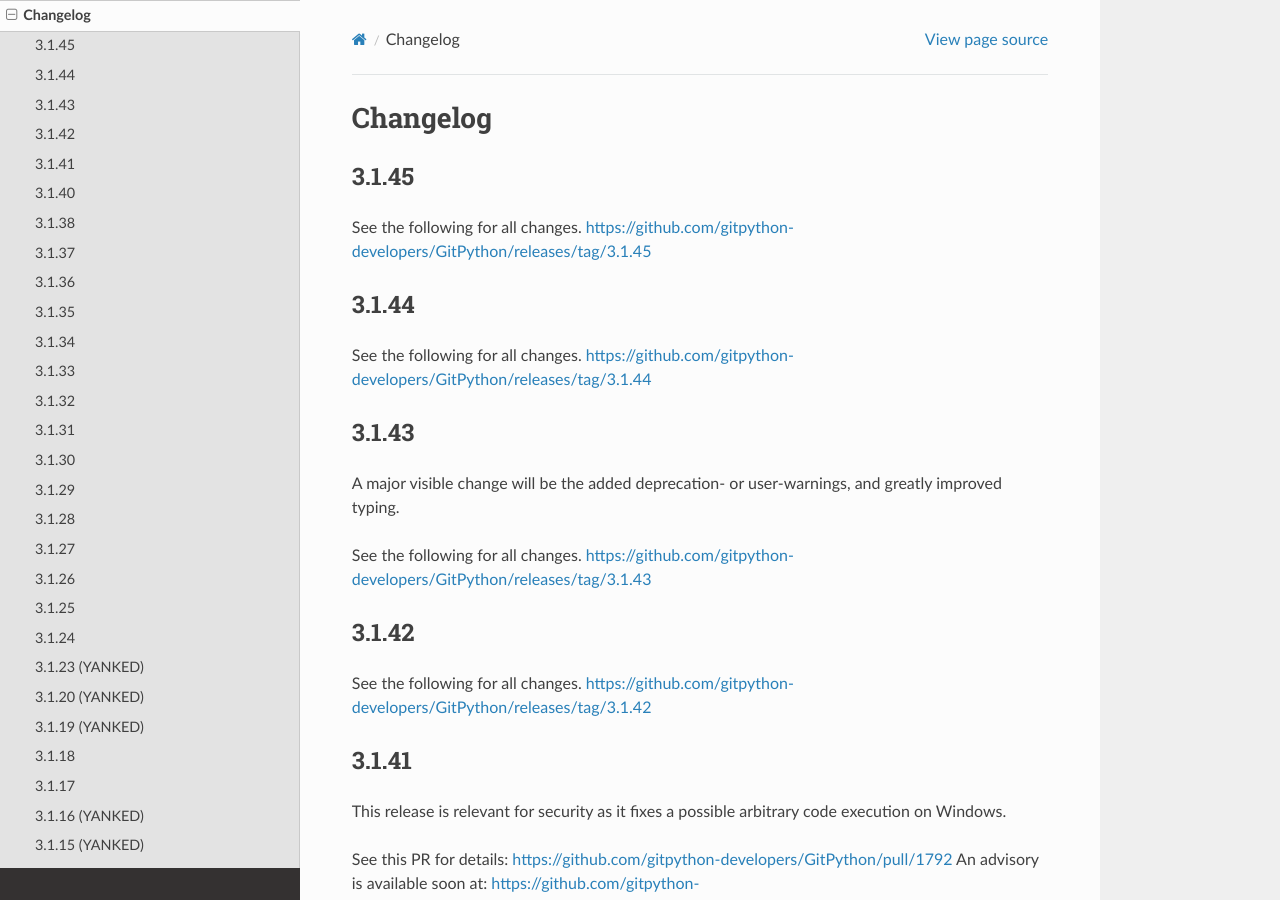
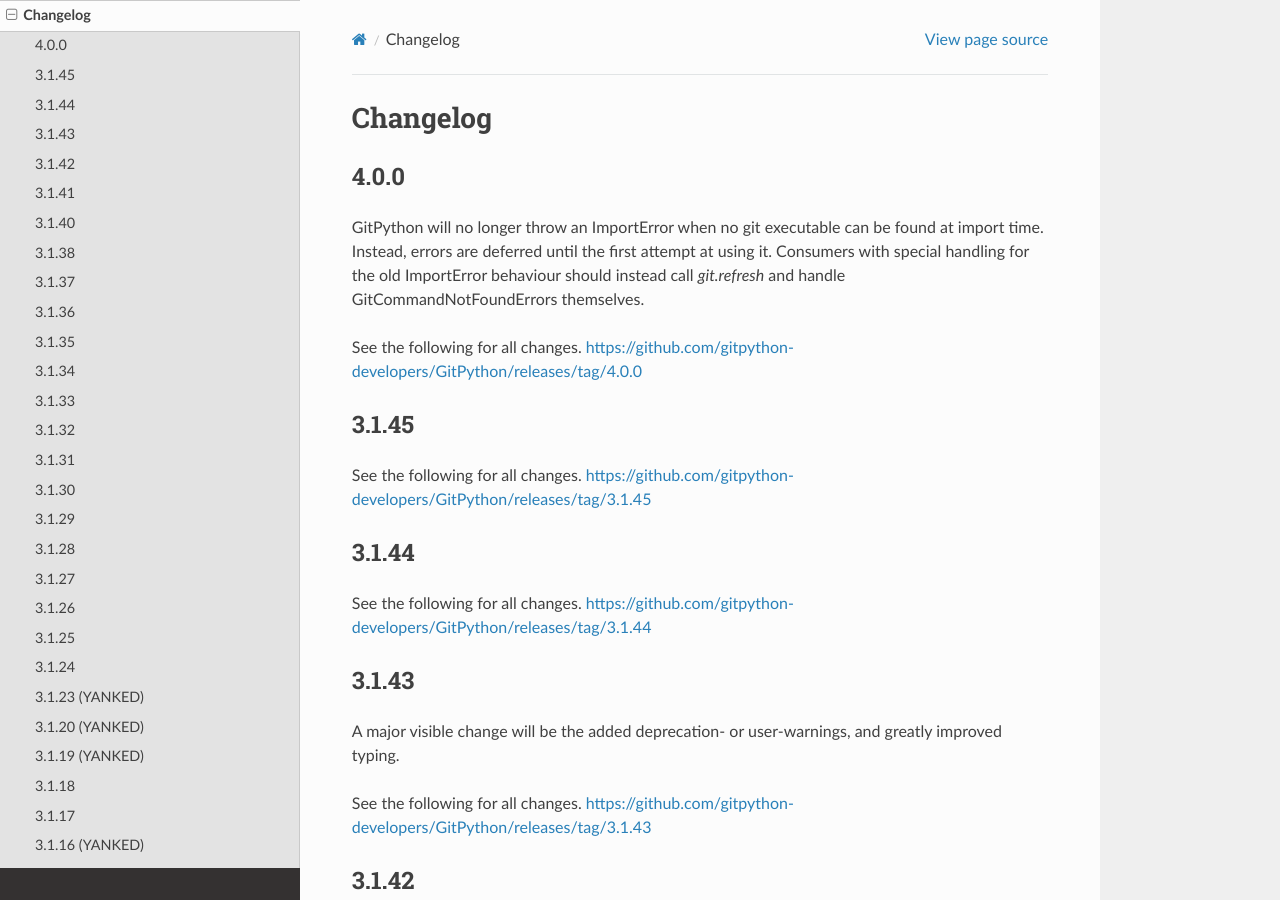
Before and after one commit to gitpython-developers/GitPython, a Sphinx documentation site: the page built from doc/source/changes.rst, in a window 1280 px wide and 900 px high. Built offline with Sphinx 7.4.7 and the Read the Docs theme 3.1.0, drawn with Linux system fonts in a browser that asks for light colours.

Commit message:
__init__: don't run refresh on import
Consumers of gitpython may not need to use it in all use cases, and may
want to be able to run (without using gitpython) in environments where
git is not available on PATH. While this can be worked around by setting
the GIT_PYTHON_REFRESH environment variable, adding special handling for
gitpython means that it can't be imported just like everything else in
an import block at the top of the module, and environment variables have
potentially undesired propagation behaviour.

Previously, it was also nontrivial to distinguish gitpython failing to
import because of missing git or because e.g. gitpython isn't installed
at all, because the exception that's raised is an ImportError without
further qualification (except in the error message).

Thus, we now no longer perform `refresh` at the module top level,
instead performing it lazily when an invocation of git is attempted.
This also allows some functionality that doesn't rely on the git command
to work without, e.g. ref listing.

```diff
--- a/doc/source/changes.rst
+++ b/doc/source/changes.rst
@@ -1,6 +1,19 @@
 =========
 Changelog
 =========
+
+4.0.0
+=====
+
+GitPython will no longer throw an ImportError when no git executable can
+be found at import time. Instead, errors are deferred until the first
+attempt at using it. Consumers with special handling for
+the old ImportError behaviour should instead call `git.refresh` and handle
+GitCommandNotFoundErrors themselves.
+
+See the following for all changes.
+https://github.com/gitpython-developers/GitPython/releases/tag/4.0.0
+
 
 3.1.45
 ======
--- a/git/__init__.py
+++ b/git/__init__.py
@@ -292,9 +292,4 @@
     GIT_OK = True
 
 
-try:
-    refresh()
-except Exception as _exc:
-    raise ImportError("Failed to initialize: {0}".format(_exc)) from _exc
-
 # } END initialize git executable path
```
Also changed, not shown: 3 other files.
